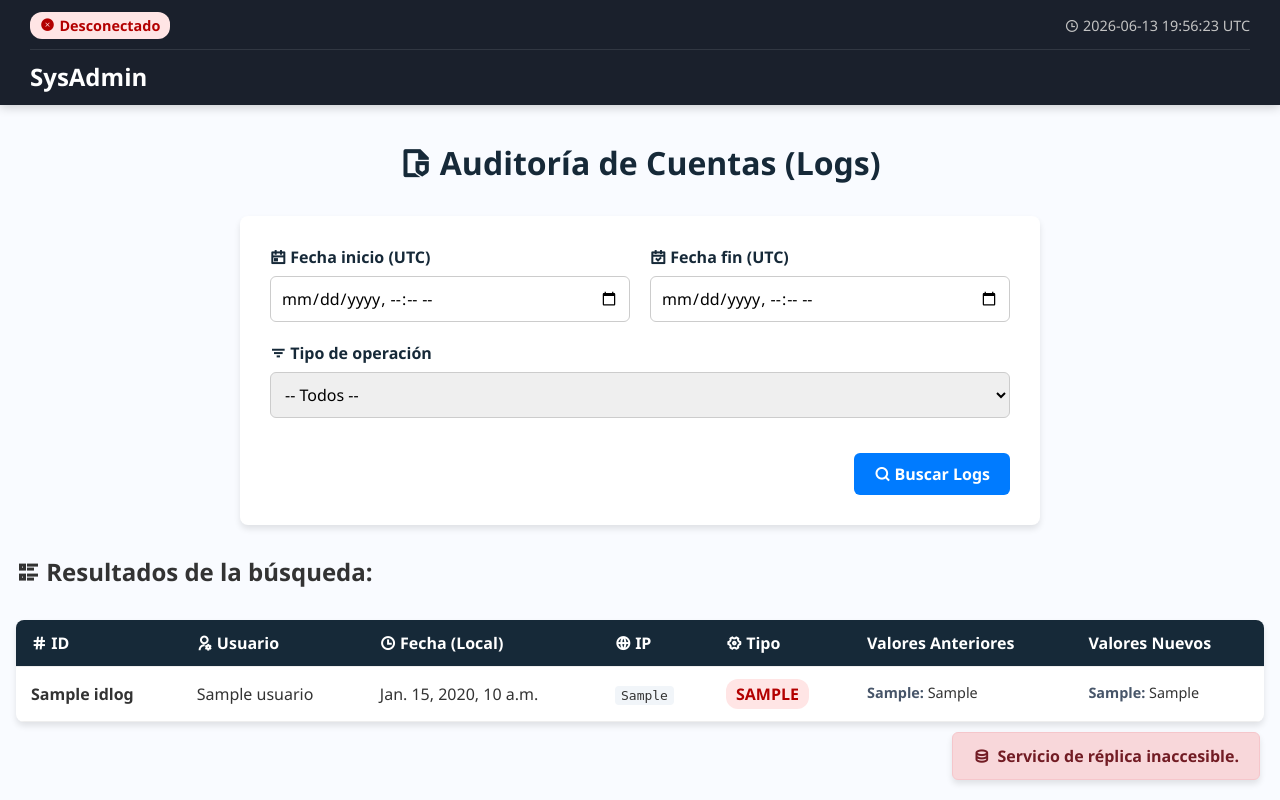
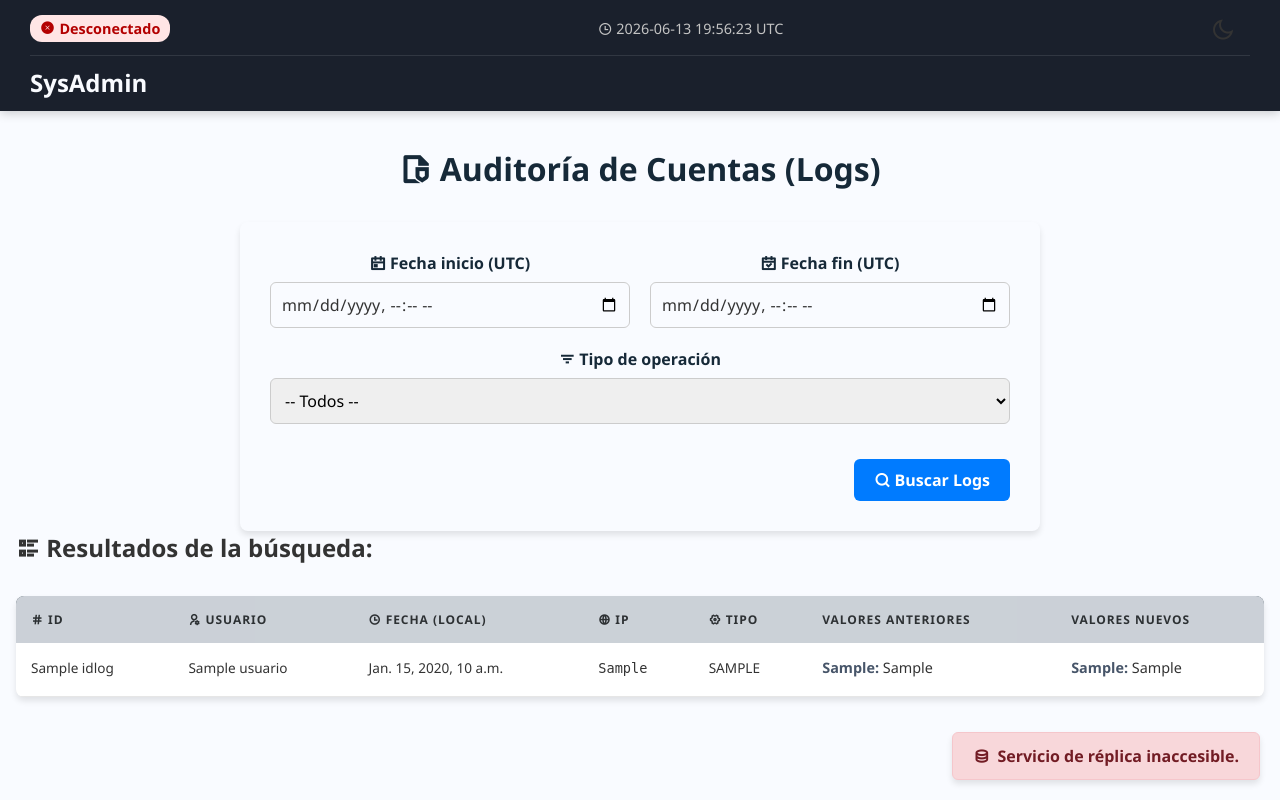
Before and after one commit to keving259/django-crud, a Django app: template sysadmin/templates/auditoria/consultar_logs_cuentas.html in a window 1280 px wide. Run offline with Django 5.2, Linux system fonts and the light colour scheme; the template is opened without the code that fills it: most values are stand-ins (such as "Sample title", 1, 10 or a date in 2020); data that the repository does not hold is empty; parts of the project's set-up code (start-up, migrations or seed data) failed here and were passed over.

Commit message:
Refactor: Implementación de tema claro/oscuro y ajustes de estilos en las plantillas

```diff
--- a/sysadmin/static/sysadmin/css/main.css
+++ b/sysadmin/static/sysadmin/css/main.css
@@ -1,4 +1,4 @@
-/*VARIABLES Y REINICIOS GLOBALES*/
+/*VARIABLES Y REINICIOS GLOBALES (modo claro) */
 :root {
     --color-primario: #162938;
     --color-primario-oscuro: #1a202c;
@@ -17,6 +17,19 @@
     --sombra-suave: 0 4px 6px rgba(0, 0, 0, 0.1);
     --sombra-header: 0 2px 10px rgba(0, 0, 0, 0.2);
     --borde-radio: 6px;
+}
+
+/* Variables modo oscuro */
+[data-theme='dark'] {
+    --color-fondo: #121212;
+    --color-blanco: #1e1e1e;
+    --color-texto: #e0e0e0;
+    --color-primario: #48e;
+    --color-secundario: #3b82f6;
+
+    /* Sombras y bordes */
+    --sombra-suave: 0 4px 6px rgba(0, 0, 0, 0.4);
+    --sombra-header: 0 2px 10px rgba(0, 0, 0, 0.5);
 }
 
 * {
@@ -47,6 +60,10 @@ HEADER Y NAVEGACIÓN
     box-shadow: var(--sombra-header);
     z-index: 999;
     padding: 12px 30px;
+}
+
+.logo {
+    color: var(--color-fondo)
 }
 
 .header-top {
@@ -136,6 +153,13 @@ CONTENEDOR PRINCIPAL
     padding: 1rem;
 }
 
+.contenedor-home {
+    border-radius: 8px;
+    padding: 25px;
+    text-align: left;
+    margin: 30px 0;
+}
+
 .titulo-principal {
     text-align: center;
     margin-bottom: 2rem;
@@ -148,10 +172,16 @@ FORMULARIOS Y TARJETAS
 .formulario-contenedor, .wrapper {
     max-width: 800px;
     margin: 0 auto;
-    background-color: var(--color-blanco);
+    background-color: var(--color-fon);
     padding: 30px;
     border-radius: 8px;
     box-shadow: var(--sombra-suave);
+    text-align: center;
+}
+
+input {
+    background-color: var(--color-fondo);
+    color: var(--color-texto);
 }
 
 .formulario-grid {
@@ -243,6 +273,34 @@ TABLAS DE DATOS
 .tabla-datos {
     width: 100%;
     border-collapse: collapse;
+    background-color: var(--color-blanco);
+    border-radius: var(--borde-radio);
+    overflow: hidden;
+    box-shadow: var(--sombra-suave);
+}
+
+.tabla-logs th {
+    background-color: var(--color-fondo);
+    color: var(--color-texto);
+    font-size: 0.75rem;
+    text-transform: uppercase;
+    letter-spacing: 0.08em;
+    font-weight: 600;
+    padding: 15px;
+    text-align: left;
+    opacity: 0.8;
+}
+
+.tabla-logs td {
+    padding: 15px;
+    font-size: 0.85rem;
+    color: var(--color-texto);
+    border-bottom: 1px solid rgba(128, 128, 128, 0.2);
+    vertical-align: top;
+}
+
+.tabla-logs tbody tr:hover {
+    background-color: rgba(128, 128, 128, 0.05);
 }
 
 .tabla-datos thead {
@@ -250,14 +308,13 @@ TABLAS DE DATOS
     color: var(--color-blanco);
 }
 
-.tabla-datos th, .tabla-datos td {
-    padding: 12px 15px;
-    text-align: left;
-    border-bottom: 1px solid #eee;
-}
-
-.tabla-datos tbody tr:hover {
-    background-color: #f1f5f9;
+.badge-tipo {
+    display: inline-block;
+    padding: 4px 10px;
+    border-radius: 20px;
+    font-size: 0.75rem;
+    font-weight: bold;
+    text-align: center;
 }
 
 /* =========================================
--- a/sysadmin/static/sysadmin/js/script.js
+++ b/sysadmin/static/sysadmin/js/script.js
@@ -178,4 +178,30 @@ document.addEventListener('DOMContentLoaded', () => {
             }
         });
     }
+
+    // --- TEMA CLARO/OSCURO ---
+    const themeToggleBtn = document.getElementById('theme-toggle');
+    const themeIcon = document.getElementById('theme-icon');
+    const currentTheme = localStorage.getItem('theme');
+
+    if (currentTheme === 'dark') {
+        document.documentElement.setAttribute('data-theme', 'dark');
+        themeIcon.classList.replace('ri-moon-line', 'ri-sun-line');
+    }
+
+    if (themeToggleBtn) {
+        themeToggleBtn.addEventListener('click', () => {
+            let theme = document.documentElement.getAttribute('data-theme');
+
+            if (theme === 'dark') {
+                document.documentElement.removeAttribute('data-theme');
+                localStorage.setItem('theme', 'light');
+                themeIcon.classList.replace('ri-sun-line', 'ri-moon-line');
+            } else {
+                document.documentElement.setAttribute('data-theme', 'dark');
+                localStorage.setItem('theme', 'dark');
+                themeIcon.classList.replace('ri-moon-line', 'ri-sun-line');
+            }
+        });
+    }
 });
--- a/sysadmin/templates/auditoria/consultar_logs_cuentas.html
+++ b/sysadmin/templates/auditoria/consultar_logs_cuentas.html
@@ -6,7 +6,7 @@
 <div class="contenedor">
     <h1 class="titulo-principal"><i class="ri-file-shield-2-line"></i> Auditoría de Cuentas (Logs)</h1>
 
-    <div class="formulario-contenedor" style="margin-bottom: 30px;">
+    <div class="formulario-contenedor">
         <form method="get" class="formulario-grid">
             <div class="campo-form">
                 <label for="fecha_inicio"><i class="ri-calendar-event-line"></i> Fecha inicio (UTC)</label>
@@ -39,7 +39,7 @@
     {% if resultados %}
         <h2 class="titulo-secundario"><i class="ri-list-check-2"></i> Resultados de la búsqueda:</h2>
         <div class="tabla-contenedor">
-            <table class="tabla-datos">
+            <table class="tabla-datos tabla-logs">
                 <thead>
                     <tr>
                         <th><i class="ri-hashtag"></i> ID</th>
@@ -54,12 +54,12 @@
                 <tbody>
                     {% for row in resultados %}
                     <tr>
-                        <td><strong>{{ row.IDLog }}</strong></td>
+                        <td>{{ row.IDLog }}</td>
                         <td>{{ row.Usuario }}</td>
                         <td class="fecha-utc">{{ row.Fecha }}</td>
-                        <td><span style="font-family: monospace; background: #f1f5f9; padding: 2px 6px; border-radius: 4px;">{{ row.IP }}</span></td>
+                        <td><span style="font-family: monospace;">{{ row.IP }}</span></td>
                         <td>
-                            <span class="badge {% if row.TipoDeOperacion == 'insert' %}online{% elif row.TipoDeOperacion == 'update' %}warning{% else %}offline{% endif %}">
+                            <span class="badge-tipo{% if row.TipoDeOperacion == 'insert' %}online{% elif row.TipoDeOperacion == 'update' %}warning{% else %}offline{% endif %}">
                                 {{ row.TipoDeOperacion|upper }}
                             </span>
                         </td>
--- a/sysadmin/templates/base/base.html
+++ b/sysadmin/templates/base/base.html
@@ -29,6 +29,9 @@
         <div class="hora-utc">
             <i class="ri-time-line"></i> <span id="hora-utc">{{ hora_utc_actual|date:"Y-m-d H:i:s" }}</span> UTC
         </div>
+        <button id='theme-toggle' style="background: none; border: none; cursor: pointer; color: var(--color-texto); font-size: 1.5rem; margin-right: 15px;">
+            <i class="ri-moon-line" id="theme-icon"></i>
+        </button>
     </div>
 
     <nav class="nav-menu">
--- a/sysadmin/templates/base/home.html
+++ b/sysadmin/templates/base/home.html
@@ -10,8 +10,8 @@
         <i class="ri-user-smile-line" style="font-size: 4.5rem; color: var(--color-primario);"></i>
         <h2 style="margin: 15px 0; color: var(--color-primario);">¡Bienvenido, {{ usuario }}!</h2>
 
-        <div style="background: #f8fafc; border: 1px solid #e2e8f0; border-radius: 8px; padding: 25px; text-align: left; margin: 30px 0;">
-            <p style="margin-bottom: 15px; font-size: 1.1rem;">
+        <div class="contenedor-home">
+            <p style="margin-bottom: 15px; font-size: 1.1rem; color: var(--color-texto);">
                 <i class="ri-shield-star-line" style="color: var(--color-secundario); font-size: 1.3rem; vertical-align: middle;"></i>
                 <strong>Rol del Sistema:</strong> {{ tipo }}
             </p>
--- a/sysadmin/templates/clientes/modificar_cliente.html
+++ b/sysadmin/templates/clientes/modificar_cliente.html
@@ -21,13 +21,13 @@
     {% endif %}
 
     {% if tipo == "Master" %}
-        <div class="formulario-contenedor" style="max-width: 500px; margin-bottom: 40px; background-color: #f1f5f9; border: 1px dashed #cbd5e1;">
+        <div class="formulario-contenedor" style="max-width: 500px; margin-bottom: 40px;">
             <form method="post" style="display: flex; gap: 15px; align-items: flex-end;">
                 {% csrf_token %}
                 <div class="campo-form" style="flex: 1; margin-bottom: 0;">
                     <label for="id_cliente"><i class="ri-search-eye-line"></i> Buscar por ID de Cliente</label>
                     <input type="number" id="id_cliente" name="id_cliente" list="lista_id_clientes" required
-                           placeholder="Ej: 101" title="Ingresa el ID numérico del cliente" value="{{ cliente.IDCliente|default:'' }}">
+                        placeholder="Ej: 101" title="Ingresa el ID numérico del cliente" value="{{ cliente.IDCliente|default:'' }}">
                     <datalist id="lista_id_clientes">
                         {% for id in clientes_ids %}
                             <option value="{{ id }}">
```
Also changed, not shown: sysadmin/templates/auditoria/consultar_logs_clientes.html (+4 -4 lines).
